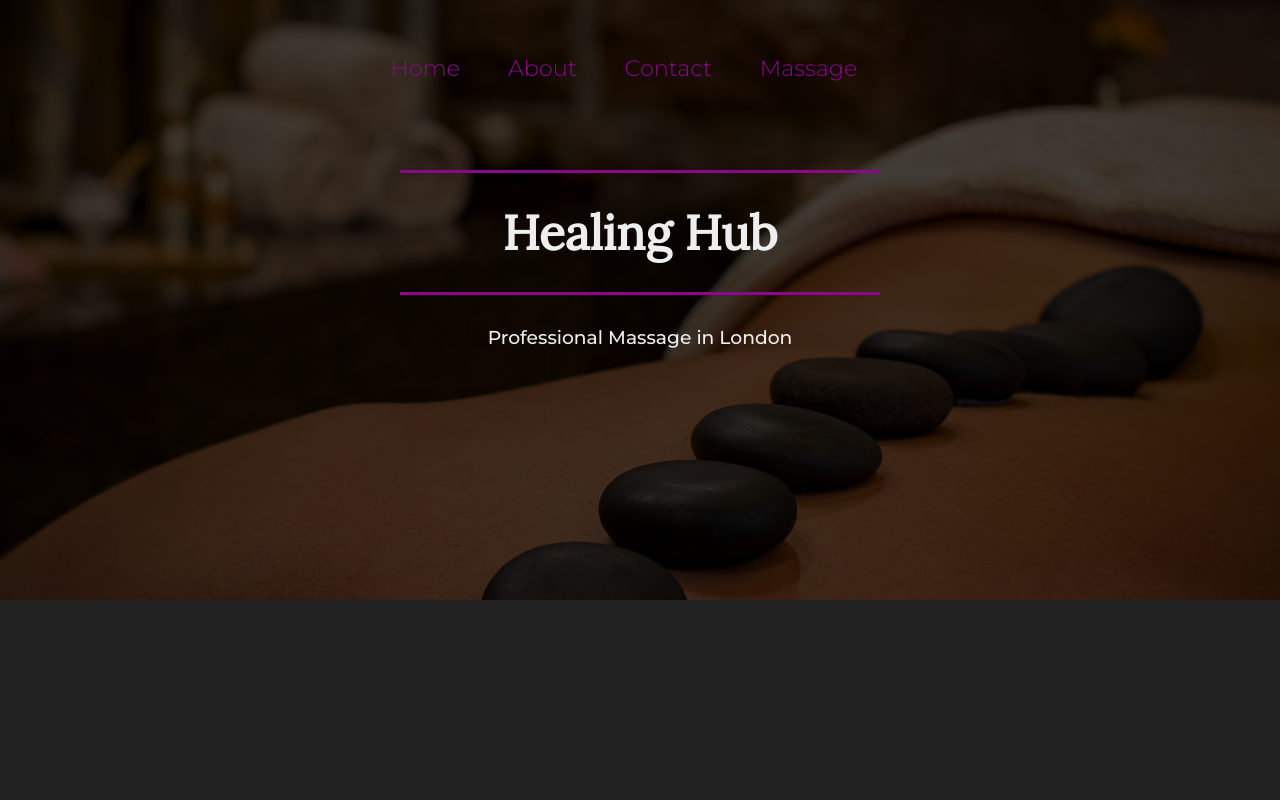
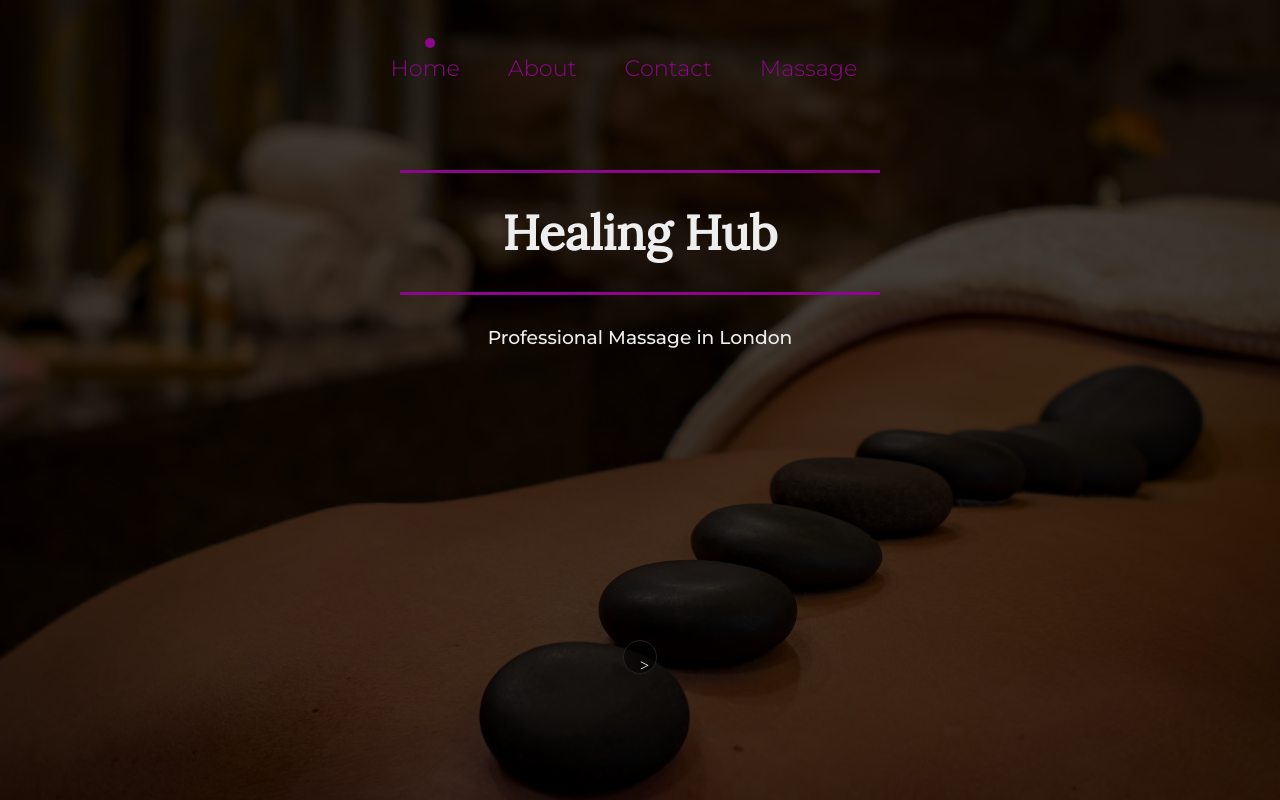
Before and after one commit to Tyby84/Healing-Hub, a website: page app/index.html in a window 1280 px wide. Drawn offline with Linux system fonts and the light colour scheme.

Commit message:
continued

```diff
--- a/app/assets/styles/base/global.css
+++ b/app/assets/styles/base/global.css
@@ -8,7 +8,7 @@ img {
     height: auto;
 }
 a{
-    display: inline-block;
+    display: block;
     text-decoration: none;
 }
 .flex{
--- /dev/null
+++ b/app/assets/styles/modules/_arrow.css
@@ -0,0 +1,13 @@
+.arrdown {
+	width: 1rem;
+	height: 1rem;
+	background-color: rgba(0,0,0,0.5);
+	color: #fff;
+	position: absolute;
+	top: 80vh;
+	left: 50vw;
+	transform: translateX(-50%);
+	padding: 1rem;
+	border: 1px solid #222;
+	border-radius: 50%;
+}
--- a/app/assets/styles/modules/_hero.css
+++ b/app/assets/styles/modules/_hero.css
@@ -1,7 +1,7 @@
 .hero {
 	  position: relative;
 		background-color: #222;
-    min-height: 600px;
+    height: 100vh;
     background: url('../../assets/images/spa-640x426.jpg') center center no-repeat;
     @mixin bgeffect;
 
@@ -47,7 +47,7 @@
         font-weight: 500;
 		opacity: 0;
 		  animation-name: fadeText;
-		  animation-delay: 1.5s;
+		  animation-delay: 2s;
 		  animation-duration: 2s;
 		  animation-fill-mode: forwards;
 		  animation-timing-function: ease-in-out;
--- a/app/assets/styles/modules/_nav.css
+++ b/app/assets/styles/modules/_nav.css
@@ -1,18 +1,48 @@
 .nav {
 	display: none;
+
 	@mixin medium {
+	opacity: 0;
     display: flex;
     padding-top: 3rem;
+	margin-bottom: 2rem;
     align-items:center;
     justify-content: flex-center;
+	animation-name: fadeNav;
+	animation-delay: 3s;
+	animation-duration: 2s;
+	animation-timing-function: ease-in-out;
+	animation-fill-mode: forwards;
     }
 
-    a{
+    a {
         font-family: 'Montserrat', sans-serif;
         font-weight: 300;
         margin-right: 2rem;
         font-size: 1.4rem;
         color: $main;
         padding: .5rem;
+		position: relative;
     }
+
 }
+.list::before{
+	content:'';
+	display: inline-block;
+	position: absolute;
+	top: -10px;
+	left:50%;
+	width: 10px;
+	height: 10px;
+	background-color: $main;
+	border-radius: 50%;
+	color: #fff;
+}
+
+
+@keyframes fadeNav{
+	100%{
+		opacity: 1;
+
+	}
+}
--- a/app/assets/styles/style.css
+++ b/app/assets/styles/style.css
@@ -4,3 +4,4 @@
 @import './base/mixins';
 @import './modules/_hero';
 @import './modules/_nav';
+@import './modules/_arrow';
--- a/app/index.html
+++ b/app/index.html
@@ -10,9 +10,10 @@
 </head>
 <body>
     <div class="hero" id="mainHero">
+       <!-- <div class="list"></div>-->
+        <nav class="nav flex-center">
 
-        <nav class="nav flex-center">
-            <a href="#">Home</a>
+            <a class="list" href="#">Home</a>
             <a href="#">About</a>
             <a href="#">Contact</a>
             <a href="#">Massage</a>
@@ -21,7 +22,11 @@
         <div class="hero__text">
             <h1 class="hero__text__title">Healing Hub</h1>
             <h3 class="hero__text__subtitle">Professional Massage in London</h3>
+
         </div>
+        <div class="arrdown">></div>
     </div>
+
+
 </body>
 </html>
--- a/app/temp/styles/style.css
+++ b/app/temp/styles/style.css
@@ -354,7 +354,7 @@ img {
 }
 
 a{
-    display: inline-block;
+    display: block;
     text-decoration: none;
 }
 
@@ -380,7 +380,7 @@ a{
 .hero {
 	  position: relative;
 		background-color: #222;
-    min-height: 600px;
+    height: 100vh;
     background: url('../../assets/images/spa-640x426.jpg') center center no-repeat;
     background-color: #222;
     background-blend-mode: overlay;
@@ -455,8 +455,8 @@ a{
 		opacity: 0;
 		  -webkit-animation-name: fadeText;
 		          animation-name: fadeText;
-		  -webkit-animation-delay: 1.5s;
-		          animation-delay: 1.5s;
+		  -webkit-animation-delay: 2s;
+		          animation-delay: 2s;
 		  -webkit-animation-duration: 2s;
 		          animation-duration: 2s;
 		  -webkit-animation-fill-mode: forwards;
@@ -480,23 +480,80 @@ a{
 
 .nav {
 	display: none;
+
 }
 
 @media (min-width: 800px) {
 
 .nav {
+	opacity: 0;
     display: flex;
     padding-top: 3rem;
+	margin-bottom: 2rem;
     align-items:center;
-    justify-content: flex-center
+    justify-content: flex-center;
+	-webkit-animation-name: fadeNav;
+	        animation-name: fadeNav;
+	-webkit-animation-delay: 3s;
+	        animation-delay: 3s;
+	-webkit-animation-duration: 2s;
+	        animation-duration: 2s;
+	-webkit-animation-timing-function: ease-in-out;
+	        animation-timing-function: ease-in-out;
+	-webkit-animation-fill-mode: forwards;
+	        animation-fill-mode: forwards
+
 }
 	}
 
-.nav a{
+.nav a {
         font-family: 'Montserrat', sans-serif;
         font-weight: 300;
         margin-right: 2rem;
         font-size: 1.4rem;
         color: #8C078C;
         padding: .5rem;
+		position: relative;
     }
+
+.list::before{
+	content:'';
+	display: inline-block;
+	position: absolute;
+	top: -10px;
+	left:50%;
+	width: 10px;
+	height: 10px;
+	background-color: #8C078C;
+	border-radius: 50%;
+	color: #fff;
+}
+
+@-webkit-keyframes fadeNav{
+	100%{
+		opacity: 1;
+
+	}
+}
+
+@keyframes fadeNav{
+	100%{
+		opacity: 1;
+
+	}
+}
+
+.arrdown {
+	width: 1rem;
+	height: 1rem;
+	background-color: rgba(0,0,0,0.5);
+	color: #fff;
+	position: absolute;
+	top: 80vh;
+	left: 50vw;
+	-webkit-transform: translateX(-50%);
+	        transform: translateX(-50%);
+	padding: 1rem;
+	border: 1px solid #222;
+	border-radius: 50%;
+}
```
